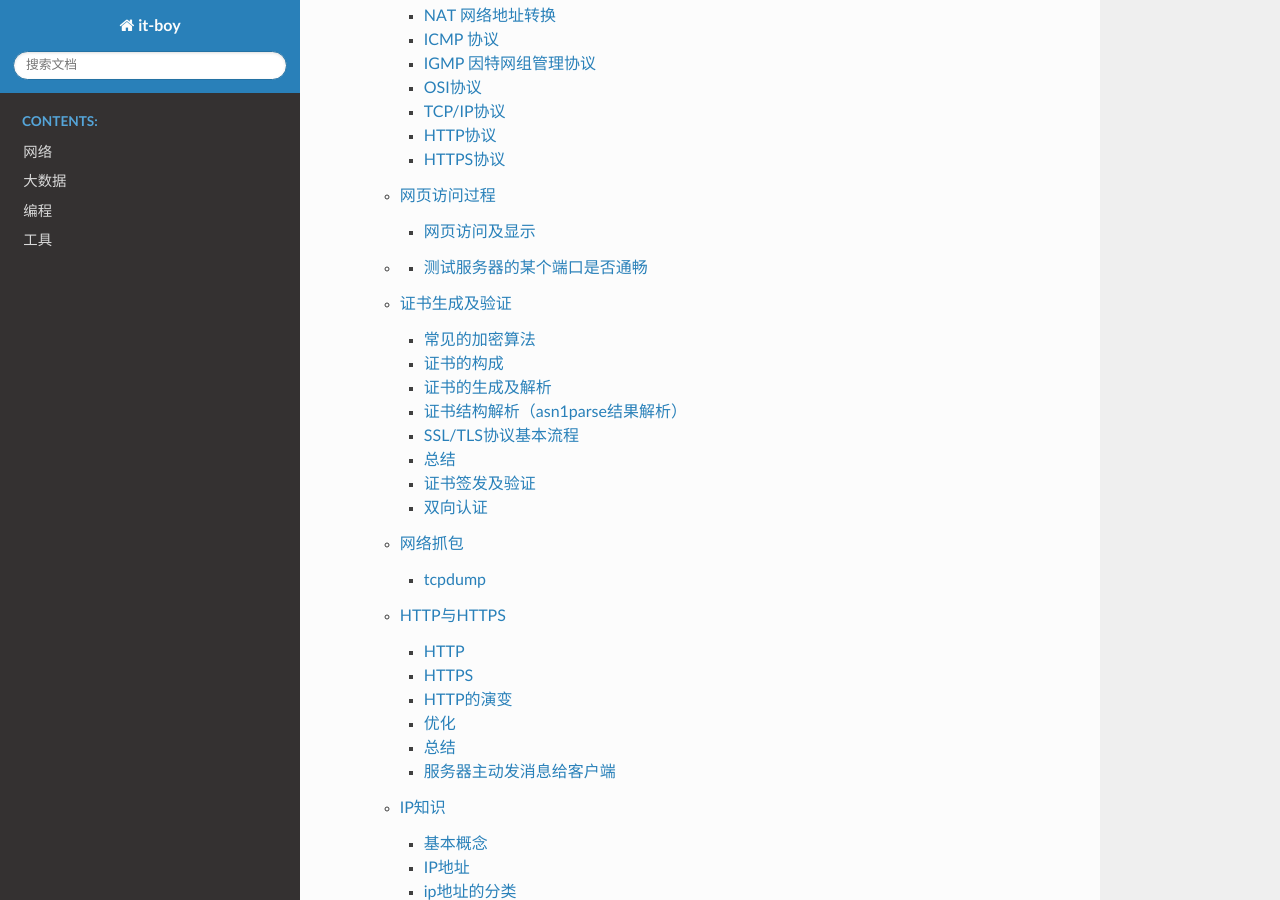
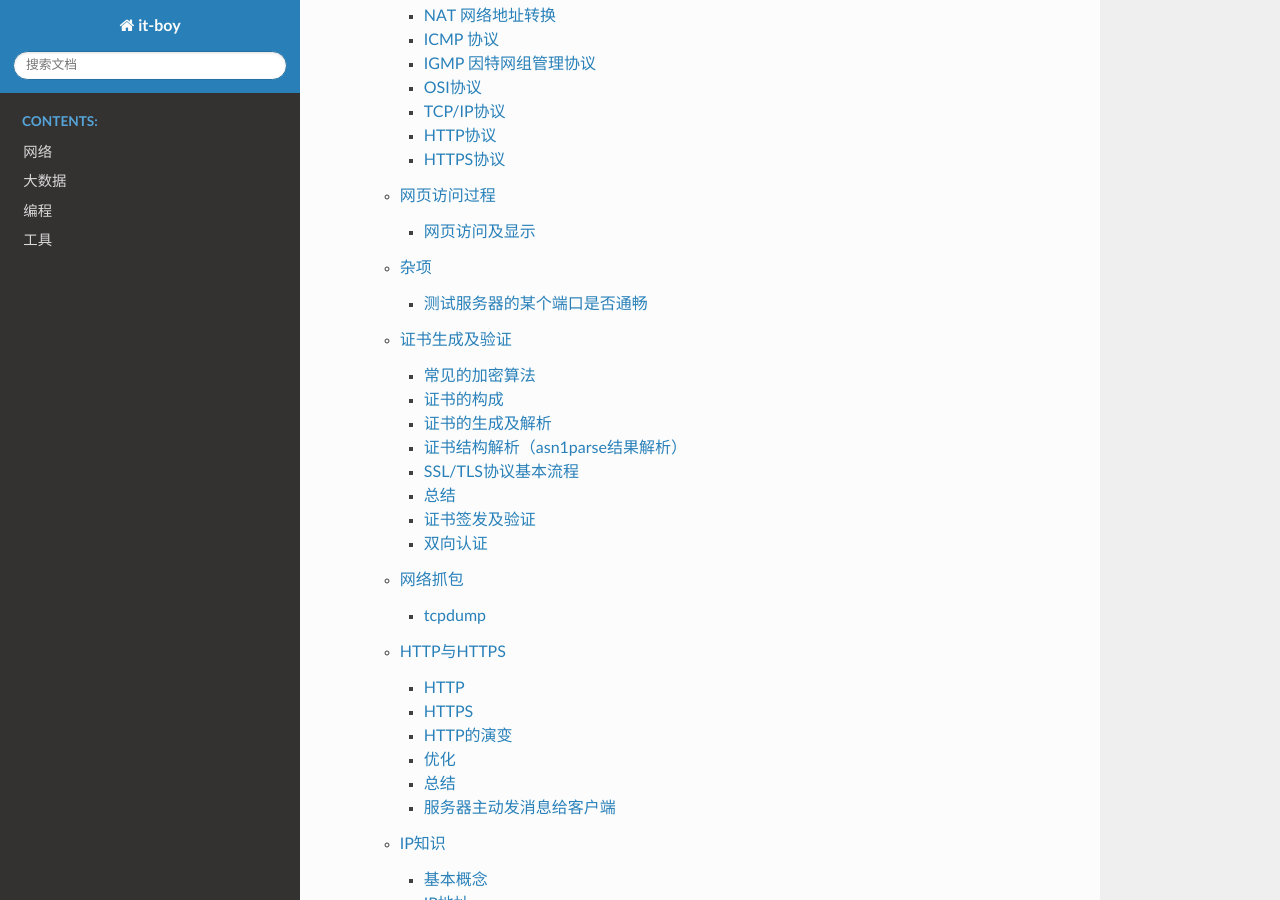
Before and after one commit to zysok2023/myblog, a Sphinx documentation site: the page built from docs/source/index.rst, in a window 1280 px wide and 900 px high, scrolled down 713 px. Built offline with Sphinx 7.4.7 and the Read the Docs theme 2.0.0, drawn with Linux system fonts in a browser that asks for light colours.

Commit message:
bugFix：杂项标题创建

```diff
--- a/docs/source/网络/杂项.md
+++ b/docs/source/网络/杂项.md
@@ -1,4 +1,4 @@
-#
+# 杂项
 
 ## 测试服务器的某个端口是否通畅
 - curl
```
